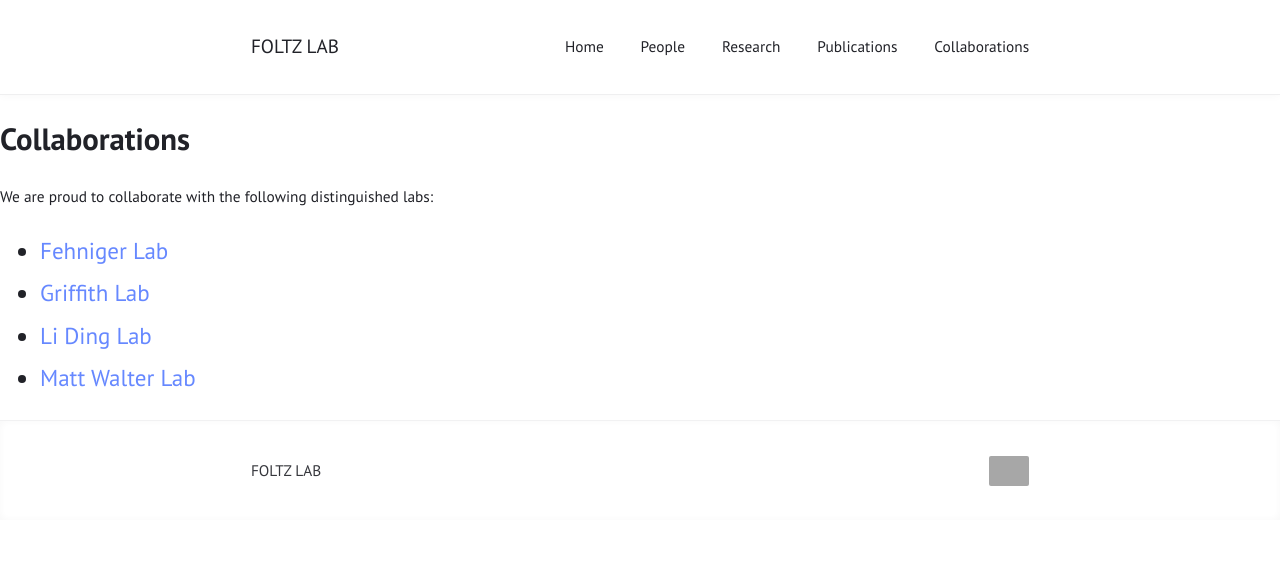
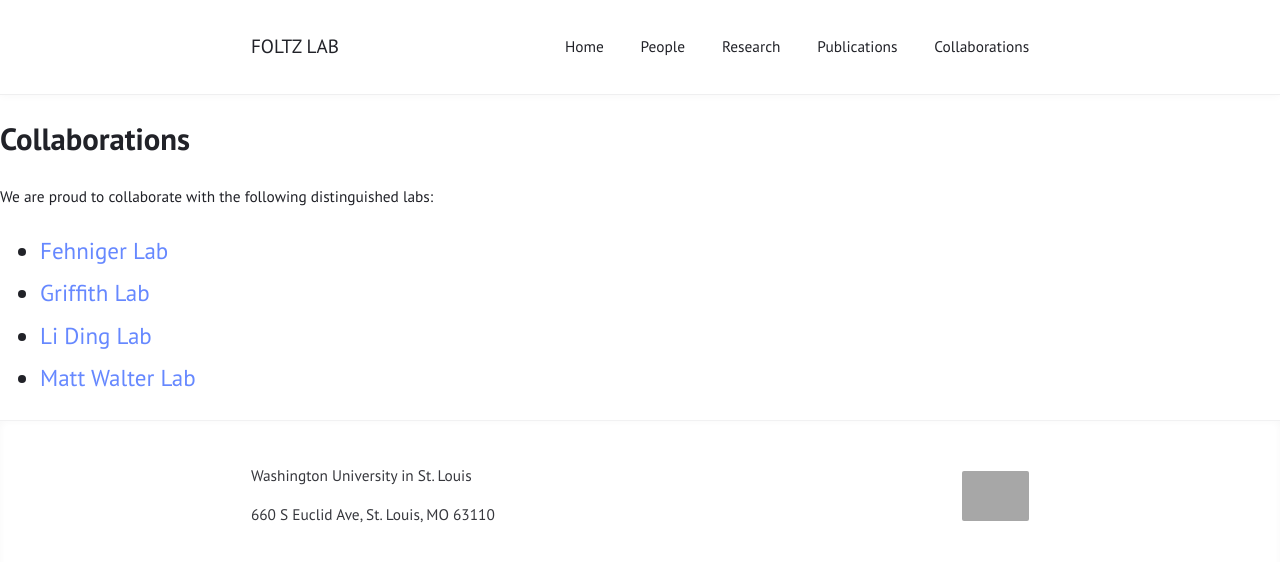
Before and after one commit to Foltz-Lab/Foltz-Lab.github.io, a Jekyll site: the page built from col.html, in a window 1280 px wide. Shown: the top 562 px of the page. Built offline with Jekyll 4.4.1, drawn with Linux system fonts in a browser that asks for light colours; grey boxes are pictures that could not be loaded.

Commit message:
edited default.html

```diff
--- a/_config.yml
+++ b/_config.yml
@@ -1,5 +1,6 @@
 title: "FOLTZ LAB"
 author: "Blog Author"
+description: ""  # This will make sure "FOLTZ LAB" does not appear if not needed
 permalink: /:title/
 lang: "en"
 excerpt_separator: "\n\n\n"
--- a/_layouts/default.html
+++ b/_layouts/default.html
@@ -38,17 +38,20 @@
     {{ content }}
   </div>
 
-  {% if site.external %}
+{% if site.external %}
 <footer>
-  <div>{{ site.description | default: site.title }}</div>
+  <div class="footer-description">
+    <p>Washington University in St. Louis</p>
+    <p>660 S Euclid Ave, St. Louis, MO 63110</p>
+  </div>
   {% include menu.html menu=site.external %}
   <div class="footer-content">
     <a href="https://www.wustl.edu/" target="_blank">
-      <img src="https://raw.githubusercontent.com/VedaVangala/VedaVangala.github.io/main/images/WashU_logo.png" alt="WashU Logo" style="height: 30px; vertical-align: middle;">
+      <img src="https://raw.githubusercontent.com/VedaVangala/VedaVangala.github.io/main/images/WashU_logo.png" alt="WashU Logo" style="height: 50px; vertical-align: middle;">
     </a>
   </div>
 </footer>
+{% endif %}
 
-  {% endif %}
 </body>
 </html>
```
